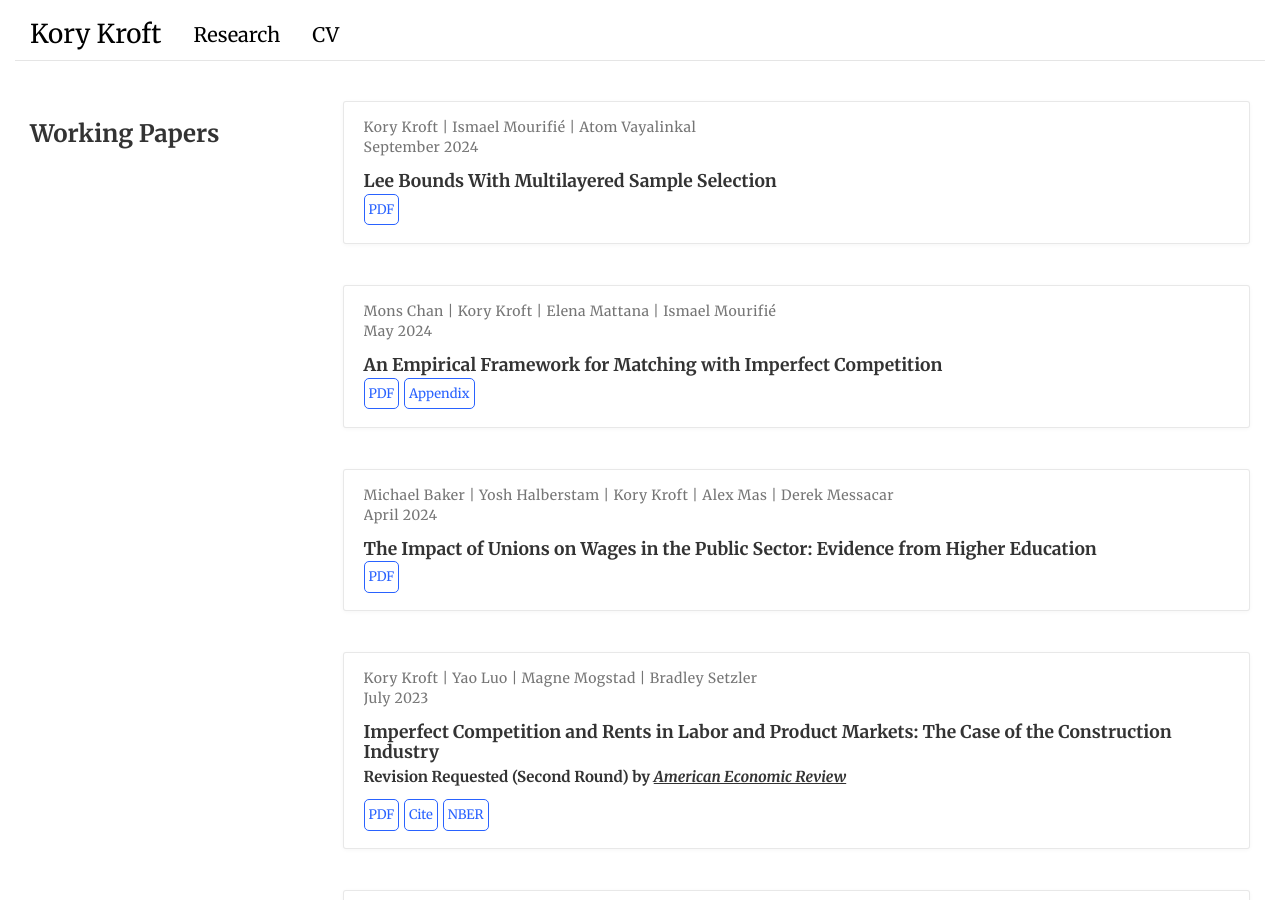
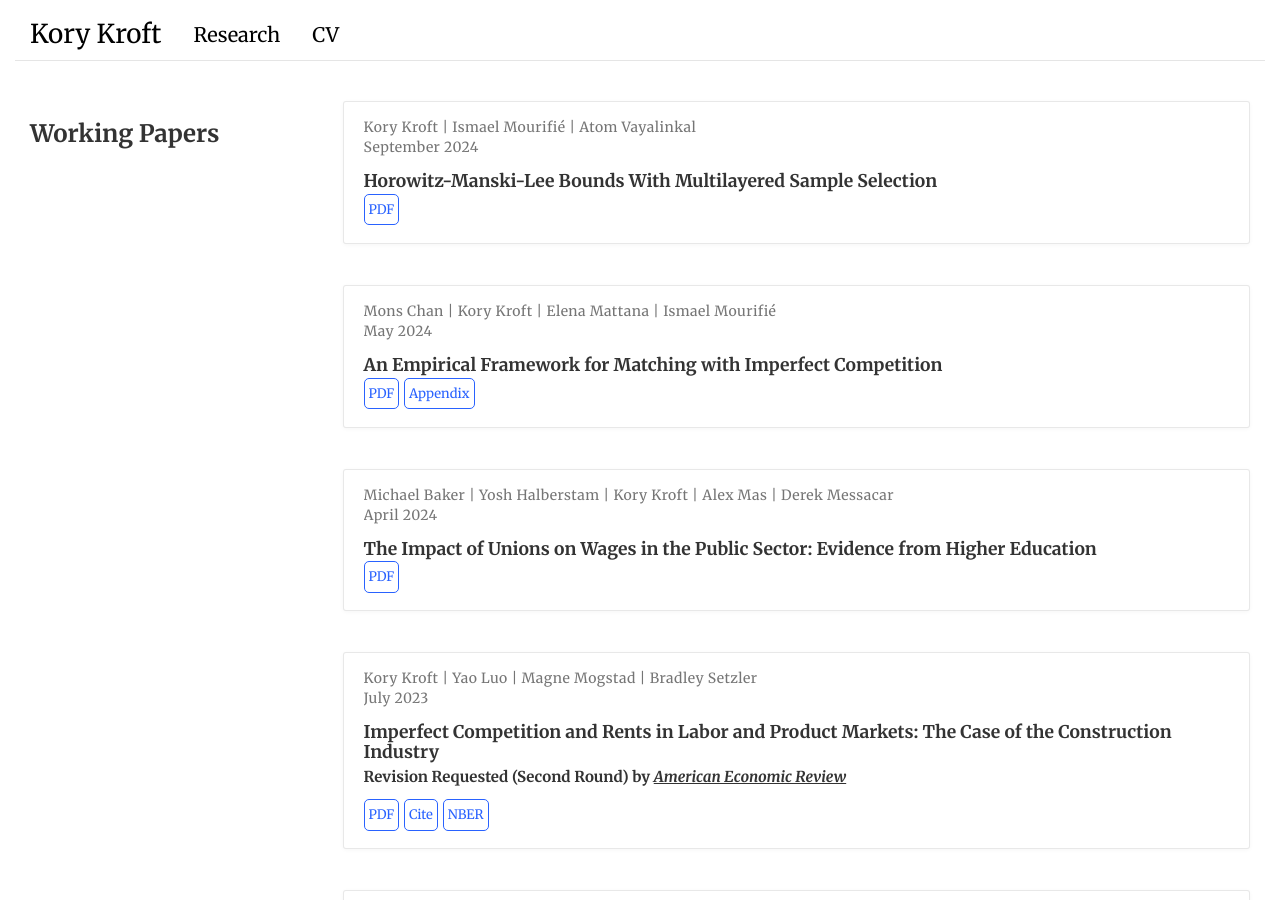
Before and after one commit to korykroft/korykroft.github.io, a Jekyll site: the page built from research/index.html, in a window 1280 px wide and 900 px high. Built offline with Jekyll 4.4.1, drawn with Linux system fonts in a browser that asks for light colours.

Commit message:
Update index.html

```diff
--- a/research/index.html
+++ b/research/index.html
@@ -24,7 +24,7 @@ description:
       </div>
       <span class="article-date">September 2024</span>
     </div>
-    <h3 class="article-title mb-1 mt-3">Lee Bounds With Multilayered Sample Selection</h3>
+    <h3 class="article-title mb-1 mt-3">Horowitz-Manski-Lee Bounds With Multilayered Sample Selection</h3>
     <div class="article-style">
     </div>
     <div class="btn-links">
```
